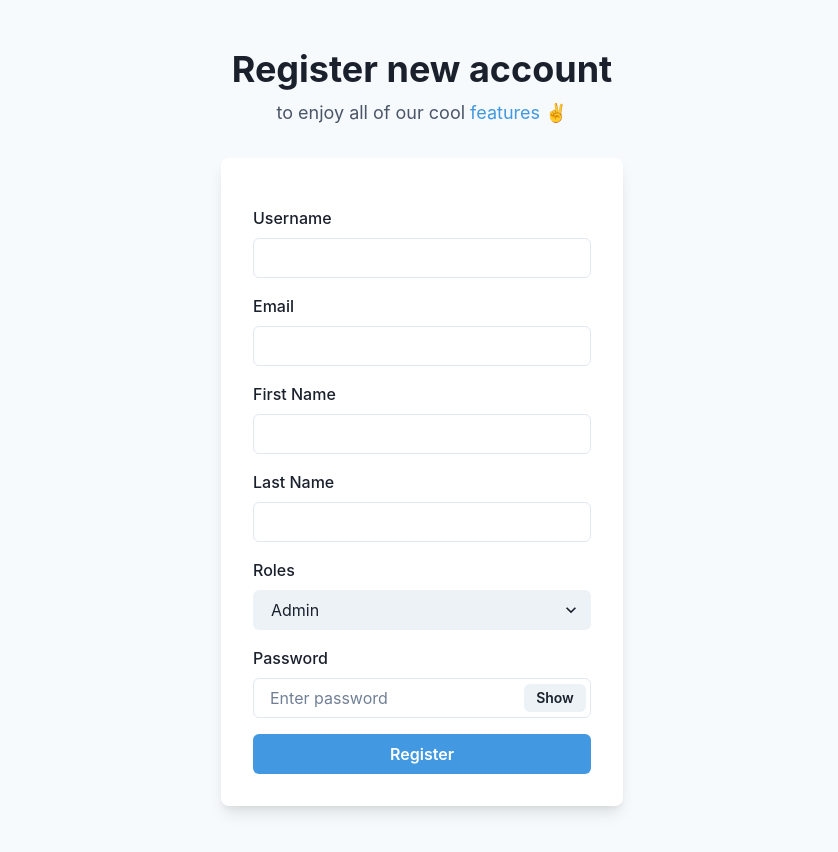
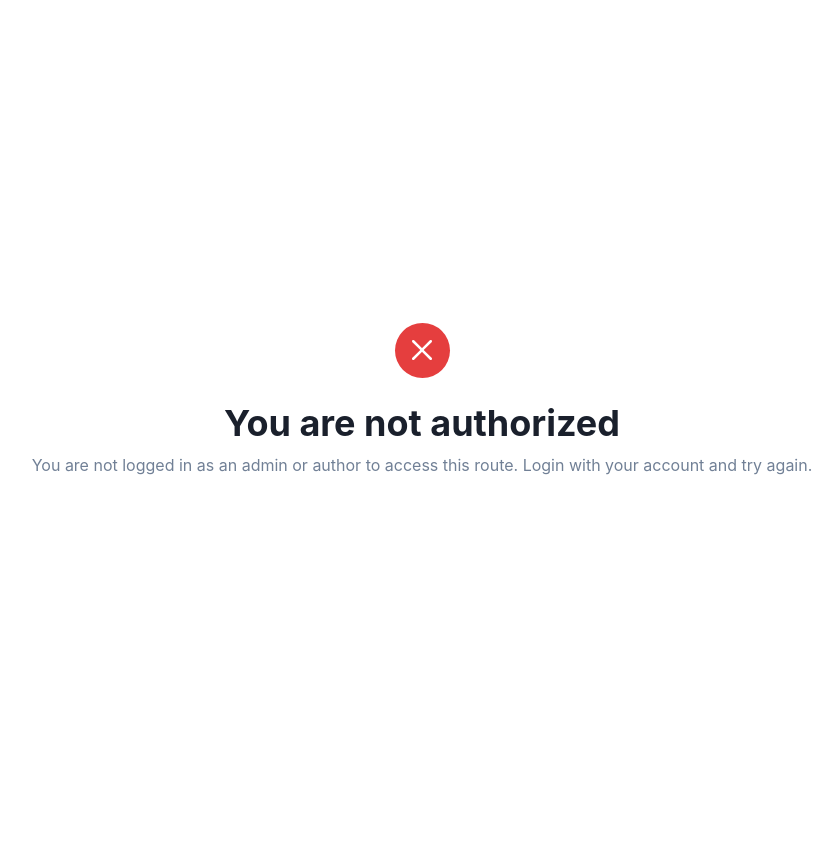
Before and after one commit to giteneaxharau/library-app-frontend, a React (Vite) app: page /register in a window 1280 px wide. Shown: the whole page, without its empty margins (218-1056 px from the left). After the commit the page ends 800 px from the top, so only its background shows below. Built offline with nearby package versions, Linux system fonts and the light colour scheme.

Commit message:
made register route authorized only for admin

```diff
--- a/src/App.tsx
+++ b/src/App.tsx
@@ -178,7 +178,11 @@ const router = createBrowserRouter([
 	},
 	{
 		path: '/register',
-		element: <RegisterPage />,
+		element: (
+			<Authorization>
+				<RegisterPage />
+			</Authorization>
+		),
 	},
 ]);
 
--- a/src/components/Header/Header.tsx
+++ b/src/components/Header/Header.tsx
@@ -323,4 +323,8 @@ const NAV_ITEMS: Array<NavItem> = [
 		label: 'Admin Panel',
 		href: '/admin',
 	},
+	{
+		label: 'Admin Register',
+		href: '/register',
+	},
 ];
--- a/src/hooks/useAuth.tsx
+++ b/src/hooks/useAuth.tsx
@@ -14,7 +14,7 @@ interface AuthContext {
 	signup: ({}: z.infer<typeof registerSchema>) => Promise<void | {
 		error: string[];
 	}>;
-	signout: () => Promise<void>;
+	signout: () => void;
 	authStatus: boolean;
 	userJWT: UserJWT | null;
 }
@@ -92,14 +92,14 @@ function useProvideAuth() {
 			}
 		});
 	};
-	const signout = async () => {
+	const signout = () => {
 		sessionStorage.removeItem('token');
 		setUser(null);
 		window.location.reload();
 	};
 	return {
+		signin,
 		user,
-		signin,
 		authStatus,
 		signup,
 		signout,
--- a/src/routes/RegisterPage.tsx
+++ b/src/routes/RegisterPage.tsx
@@ -50,7 +50,7 @@ export default function RegisterPage() {
 						{ shouldFocus: true }
 					);
 			})
-			.then(() => navigate('/'));
+			.then(() => navigate('/admin'));
 	}
 
 	useEffect(() => {
@@ -68,7 +68,6 @@ export default function RegisterPage() {
 		}
 	}, [password]);
 
-	// console.log('errors: ', errors);
 
 	return (
 		<Flex
```
